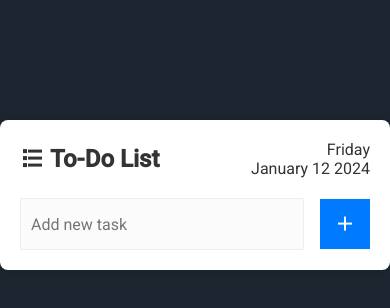
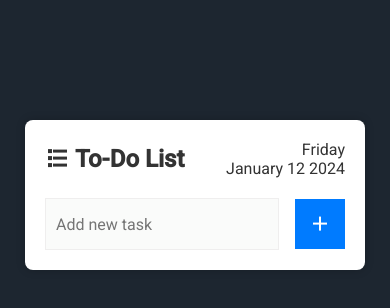
Before and after one commit to sudo-paoo/todo-list-website, a plain HTML site: page index.html in a window 390 px wide. Drawn offline with nearby package versions, Linux system fonts and the light colour scheme.

Commit message:
add media queries

```diff
--- a/style.css
+++ b/style.css
@@ -110,3 +110,9 @@ li {
 .delete__button:hover {
     color: #ff0000;
 }
+
+@media screen and (max-width: 467px) {
+    .container {
+        max-width: 300px;
+    }
+}
```
